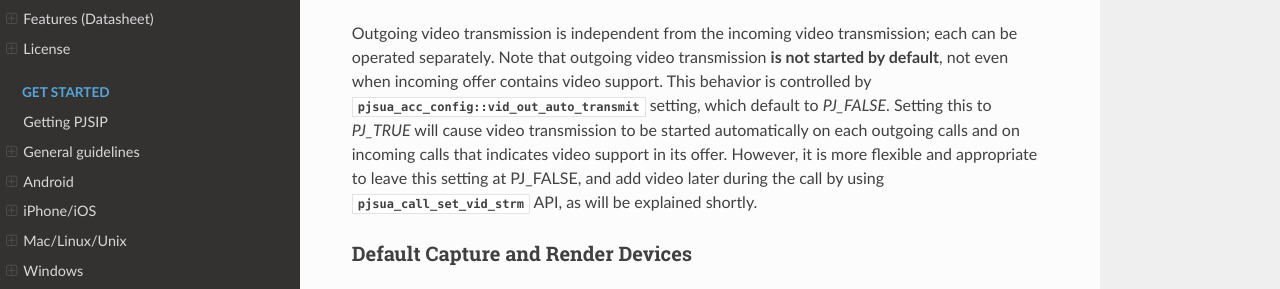
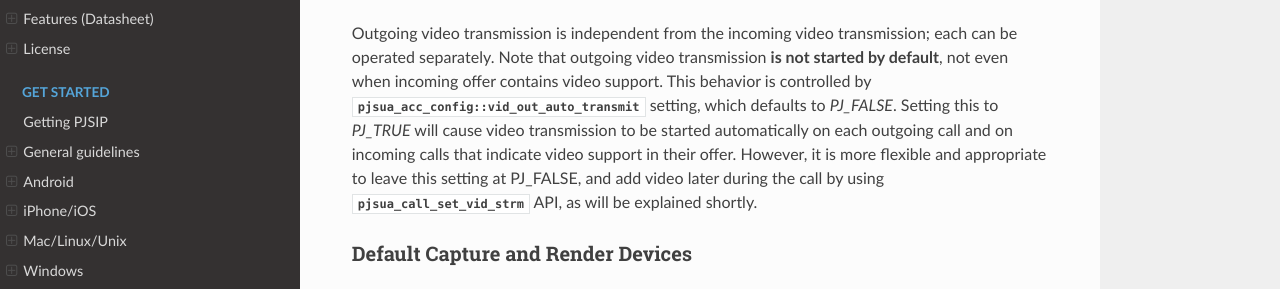
Before and after one commit to pjsip/pjproject_docs, a Sphinx documentation site: the page built from docs/source/specific-guides/video/users_guide/call_video.rst, in a window 1280 px wide and 900 px high, scrolled down 2908 px. Shown: the part 162-451 px from the top of the window. Built offline with Sphinx 7.4.7 and the Read the Docs theme 3.1.0, drawn with Linux system fonts in a browser that asks for light colours; the version number could not be read and is left out.

Commit message:
docs: address Copilot review — function-ref () consistency and grammar
- Add the conventional trailing "()" to C function references on the
  six lines Copilot flagged: pjsua_vid_preview_start(),
  pjsua_call_set_vid_strm() (recommended_setup.rst);
  pjsua_vid_conf_update_port() (conference.rst);
  pjsua_call_get_info(), pjsua_call_get_stream_info(),
  pjsua_call_get_stream_stat() x2 (check_video_streams.rst);
  pjsua_call_get_stream_stat() (lipsync_drift.rst). Matches the
  repo's writing-guide convention for :cpp:any: links to C APIs.
- call_video.rst: grammar fix on the vid_out_auto_transmit
  paragraph — "which default to" -> "which defaults to" and
  "each outgoing calls" -> "each outgoing call" (with a matching
  subject-verb-agreement fix on the following clause).
- invalid_video_device.rst: "Close the other user and retry" was
  ambiguous (sounds like the user is being closed); changed to
  "Close the other app or process and retry".

Local sphinx-build re-verified — no new warnings.

Co-Authored-By: Claude Code

```diff
--- a/docs/source/specific-guides/video-troubleshooting/problems/invalid_video_device.rst
+++ b/docs/source/specific-guides/video-troubleshooting/problems/invalid_video_device.rst
@@ -41,8 +41,8 @@ in the enumerated device list.
 #. **Capture device already in use.** Some platforms allow only
    one process to hold the camera at a time. Other apps (browser
    tabs with the camera live, recording apps, the Camera app on
-   mobile) preempt or block PJSIP's access. Close the other user
-   and retry.
+   mobile) preempt or block PJSIP's access. Close the other app or
+   process and retry.
 
 #. **Native renderer surface is not ready yet.** On platforms
    where the renderer needs a parent native window, calling
--- a/docs/source/specific-guides/video-troubleshooting/problems/lipsync_drift.rst
+++ b/docs/source/specific-guides/video-troubleshooting/problems/lipsync_drift.rst
@@ -24,7 +24,7 @@ do its job. Things to check:
    misconfigured), the synchronizer has nothing to anchor on and
    cannot align the streams. Verify SRs are being received by
    inspecting RTCP traffic or
-   :cpp:any:`pjsua_call_get_stream_stat` output.
+   :cpp:any:`pjsua_call_get_stream_stat()` output.
 
 #. **The lag tolerance is set unreasonably tight or loose.** Two
    compile-time tunables in ``pjmedia/config.h`` shape the
--- a/docs/source/specific-guides/video/users_guide/call_video.rst
+++ b/docs/source/specific-guides/video/users_guide/call_video.rst
@@ -173,10 +173,10 @@ Outgoing video transmission is independent from the incoming video
 transmission; each can be operated separately. Note that outgoing video
 transmission **is not started by default**, not even when incoming offer
 contains video support. This behavior is controlled by
-:cpp:any:`pjsua_acc_config::vid_out_auto_transmit` setting, which default to
-*PJ_FALSE*. Setting this to *PJ_TRUE* will cause video transmission to
-be started automatically on each outgoing calls and on incoming calls
-that indicates video support in its offer. However, it is more flexible
+:cpp:any:`pjsua_acc_config::vid_out_auto_transmit` setting, which
+defaults to *PJ_FALSE*. Setting this to *PJ_TRUE* will cause video
+transmission to be started automatically on each outgoing call and on
+incoming calls that indicate video support in their offer. However, it is more flexible
 and appropriate to leave this setting at PJ_FALSE, and add video later
 during the call by using :cpp:any:`pjsua_call_set_vid_strm()` API, as will be
 explained shortly.
--- a/docs/source/specific-guides/video/users_guide/conference.rst
+++ b/docs/source/specific-guides/video/users_guide/conference.rst
@@ -33,7 +33,7 @@ How the bridge works
   area in the sink frame. This is how a multi-party conference renders
   every other participant into one window.
 - The bridge handles frame-rate and format mismatches between
-  connected ports (see :cpp:any:`pjsua_vid_conf_update_port` for
+  connected ports (see :cpp:any:`pjsua_vid_conf_update_port()` for
   picking up format changes mid-session).
 
 
--- a/docs/source/specific-guides/video/users_guide/recommended_setup.rst
+++ b/docs/source/specific-guides/video/users_guide/recommended_setup.rst
@@ -239,5 +239,5 @@ If a permission is denied at runtime, capture device opening fails;
 the application typically sees a video device error event
 (:cpp:any:`PJMEDIA_EVENT_VID_DEV_ERROR <pjmedia_event_type::PJMEDIA_EVENT_VID_DEV_ERROR>`)
 or an error return from
-:cpp:any:`pjsua_vid_preview_start` /
-:cpp:any:`pjsua_call_set_vid_strm`.
+:cpp:any:`pjsua_vid_preview_start()` /
+:cpp:any:`pjsua_call_set_vid_strm()`.
```
Also changed, not shown: docs/source/specific-guides/video-troubleshooting/checks/check_video_streams.rst (+4 -4 lines).
